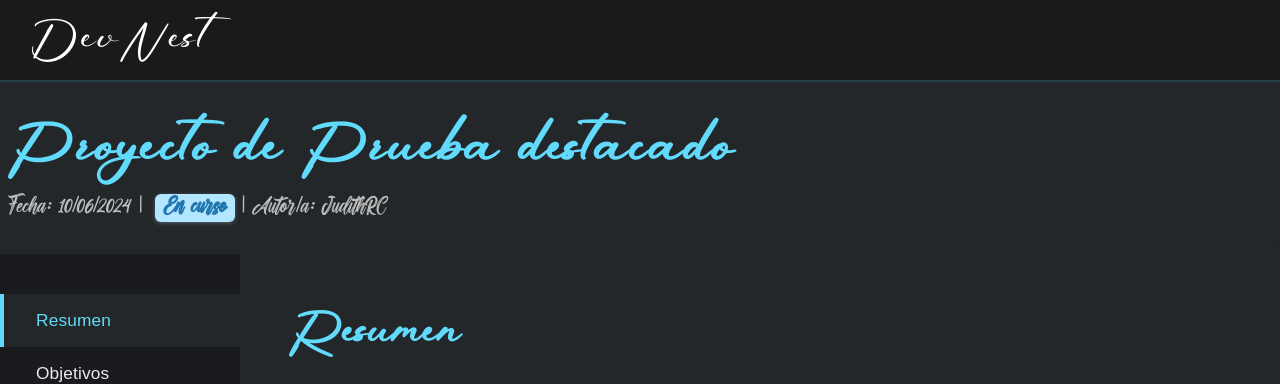
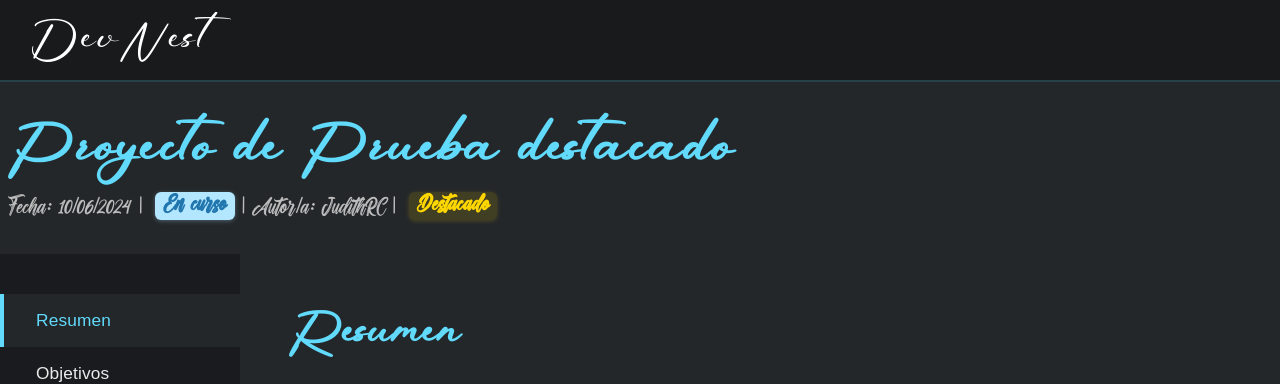
Before and after one commit to JudithRC/DevNet, a Jekyll site: the page built from _posts/2024-06-10-proyecto-destacado.md, in a window 1280 px wide. Shown: the top 384 px of the page. Built offline with Jekyll 4.4.1, drawn with Linux system fonts in a browser that asks for light colours; some web fonts are replaced.

Commit message:
Ajustes etiquetas

```diff
--- a/_posts/2024-06-10-proyecto-destacado.md
+++ b/_posts/2024-06-10-proyecto-destacado.md
@@ -6,7 +6,7 @@ author: JudithRC
 categories: proyectos
 permalink: /proyectos/proyecto-destacado/
 estado: en_curso
-destacado: si
+destacado: Si
 ---
 
 <!-- resumen -->
--- a/assets/css/proyecto-docs.css
+++ b/assets/css/proyecto-docs.css
@@ -134,8 +134,11 @@
   box-shadow: 0 1px 4px #FFD70033;
   display: inline-block;
   line-height: 1.2;
+  vertical-align: middle;
+  position: relative;
+  top: -2px;
 }
-.etiqueta-estado {
+.etiqueta-estado, .etiqueta-destacado {
   font-weight: bold;
   border-radius: 6px;
   padding: 1px 8px;
@@ -144,6 +147,9 @@
   letter-spacing: 0.5px;
   display: inline-block;
   line-height: 1.2;
+  vertical-align: middle;
+  position: relative;
+  top: -2px;
 }
 .etiqueta-curso {
   background: #b3e6ff;
```
